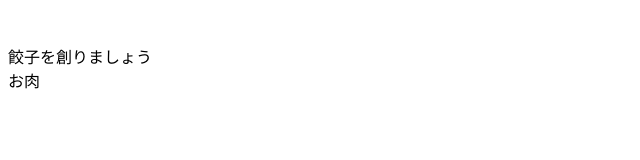
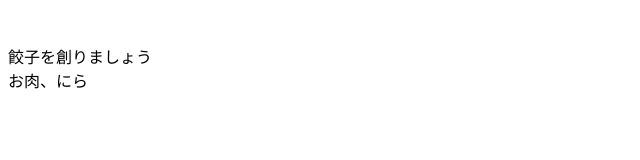
Before and after one commit to yummy555/test_dw, a plain HTML site: page index.html in a window 1280 px wide. Shown: the full height of the page, 0-640 px from the left. Drawn offline with Linux system fonts and the light colour scheme.

Commit message:
にら追加

```diff
--- a/index.html
+++ b/index.html
@@ -8,6 +8,6 @@
 <body><br>
 <br>
 餃子を創りましょう<br>
-お肉
+お肉、にら
 </body>
 </html>
```
